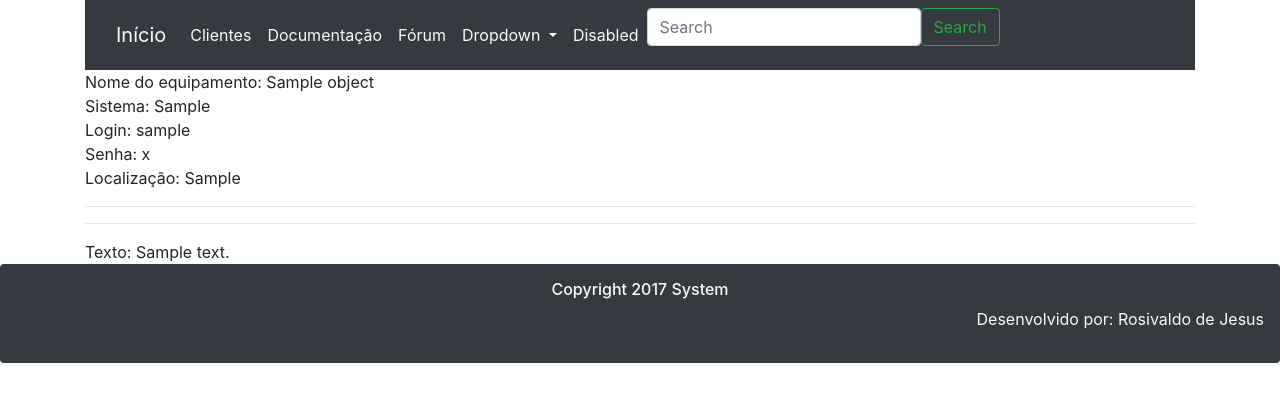
After one commit to Rosivaldojesus/projectX, a Django app: template apps/clientes/templates/clientes/equipamentoscliente_detail.html in a window 1280 px wide. The commit adds this page. Shown: the top 402 px of the page. Run offline with Django 3.2, Linux system fonts and the light colour scheme; the template is opened without the code that fills it: most values are stand-ins (such as "Sample title", 1, 10 or a date in 2020); parts of the project's set-up code (start-up, migrations or seed data) failed here and were passed over; some libraries are stand-ins or nearby versions.

Commit message:
Correção detalhes de equipamentos

```diff
--- a/apps/clientes/templates/clientes/cliente_detail.html
+++ b/apps/clientes/templates/clientes/cliente_detail.html
@@ -1,7 +1,7 @@
 {% extends 'base.html' %}
 {% load static %}
 
-{% block title %} Detalhes do cliente {% endblock %}
+{% block title %} {{ object.nome }} {% endblock %}
 
 {% block main %}
     <br><br>
--- /dev/null
+++ b/apps/clientes/templates/clientes/equipamentoscliente_detail.html
@@ -0,0 +1,19 @@
+{% extends 'base.html' %}
+
+{% block title %} Detalhes dos equipamentos {% endblock %}
+
+{% block main %}
+
+    Nome do equipamento: {{ object.equipamentoNome }}<br>
+    Sistema: {{ object.equipamentoSistema }}<br>
+    Login: {{ object.equipamentoLogin }}<br>
+    Senha: {{ object.equipamentoPassword }}<br>
+    Localização: {{ object.equipamentoLocalizacao }}<br>
+
+
+
+    <hr>
+    <hr>
+    Texto: {{ object.equipamentoTexto }}<br>
+
+{% endblock %}
--- a/apps/clientes/templates/equipamentos.html
+++ b/apps/clientes/templates/equipamentos.html
@@ -14,7 +14,7 @@
                 <th>Blá</th>
                 <th>Blá</th>
                 <th>Blá</th>
-                <th>Blá</th>
+                <th>Bl</th>
             </tr>
          </thead>
          <tbody>
@@ -27,7 +27,7 @@
                 <td>{{ equip.equipamentoTexto }}</td>
                 <td>{{ equip.equipamentoSistema }}</td>
                 <td>
-                    <a href="equipamentos-detalhes/?id={{ equip.id}}">
+                    <a href="{% url 'equipamento-detalhes' equip.id %}">
                         <i class="fas fa-eye text-lg-info" style='font-size:30px'></i>
                     </a>
                 </td>
@@ -35,6 +35,7 @@
             {% endfor %}
          </tbody>
      </table>
+
  </div>
 
 {% endblock %}
--- a/apps/clientes/urls.py
+++ b/apps/clientes/urls.py
@@ -13,7 +13,9 @@ urlpatterns = [
     path('delete/<int:pk>/', ClienteDelete.as_view(), name='delete_cliente'),
     path('details/<int:pk>', ClienteDetailView.as_view(), name='details_cliente'),
 
+
     path('equipamentos/', Equipamentos),
-    path('equipamentos/equipamentos-detalhes/', EquipamentosDetalhes),
+
+    path('equipamento-detalhes/<int:pk>', EquipamentosDetalhes.as_view(), name='equipamento-detalhes'),
 
 ]
```
Also changed, not shown: apps/clientes/templates/equipamentos-detalhes.html (+7 -1 lines), apps/clientes/views.py (+4 -6 lines).
